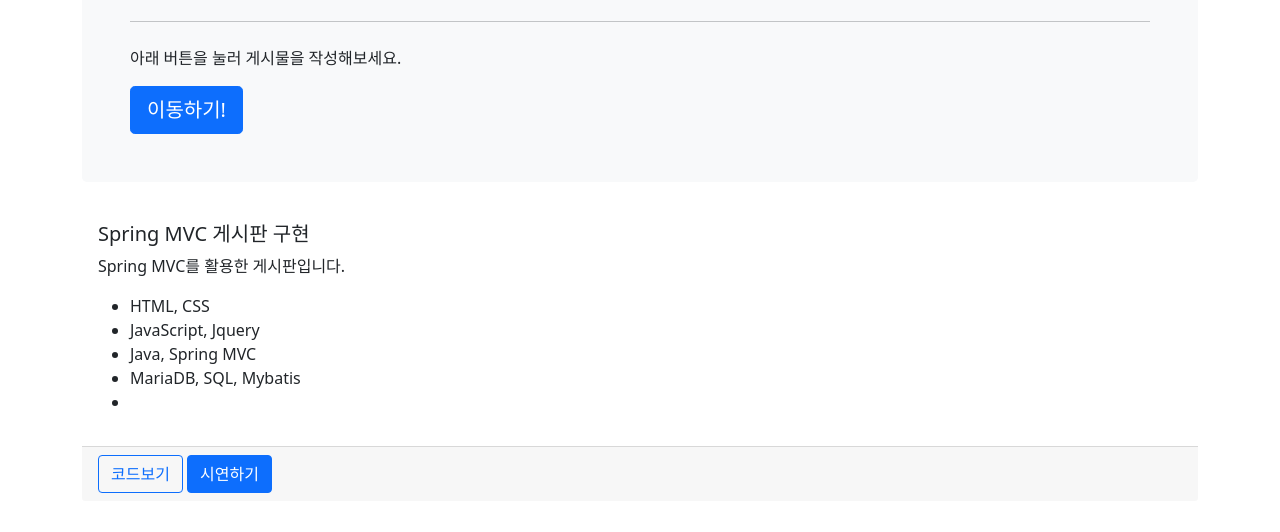
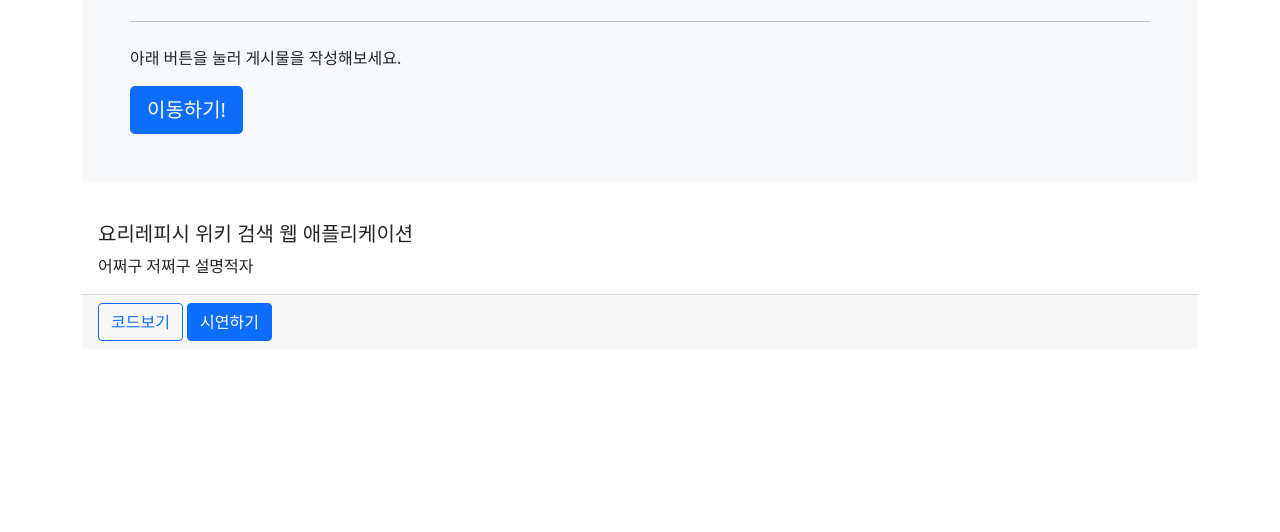
Before and after one commit to lasir3/lasir3.github.io, a plain HTML site: page index.html in a window 1280 px wide. Shown: the part 156-688 px from the top of the page. Drawn offline with nearby package versions, Linux system fonts and the light colour scheme.

Commit message:
팀프로젝트 경로 추가

```diff
--- a/index.html
+++ b/index.html
@@ -47,22 +47,16 @@
                     <card>
                         <div class="card-body">
                             <h5 class="card-title">
-                                Spring MVC 게시판 구현
+                                요리레피시 위키 검색 웹 애플리케이션
                             </h5>
                             <p class="card-text">
-                                Spring MVC를 활용한 게시판입니다.
+                                어쩌구 저쩌구 설명적자
                             </p>
-                            <ul>
-                                <li>HTML, CSS</li>
-                                <li>JavaScript, Jquery</li>
-                                <li>Java, Spring MVC</li>
-                                <li>MariaDB, SQL, Mybatis</li>
-                                <li></li>
-                            </ul>
                         </div>
+
                         <div class="card-footer">
-                            <a href="https://github.com/lasir3/springApp220513" class="btn btn-outline-primary"> 코드보기 </a>
-                            <a href="http://3.36.133.110/spr/boardApp/board/list" class="btn btn-primary"> 시연하기 </a>
+                            <a href="https://github.com/lasir3/team-proj-food" class="btn btn-outline-primary"> 코드보기 </a>
+                            <a href="http://3.36.133.110/wiki/foodBoard/foodCateList" class="btn btn-primary"> 시연하기 </a>
                         </div>
                     </card>
                 </div>
```
